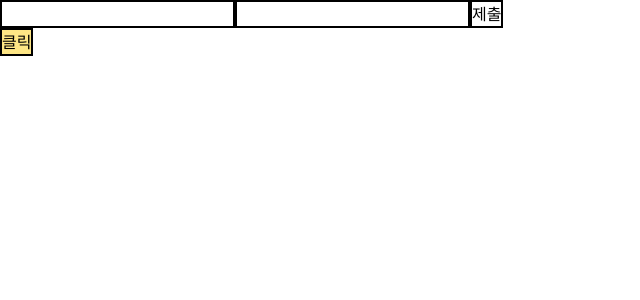
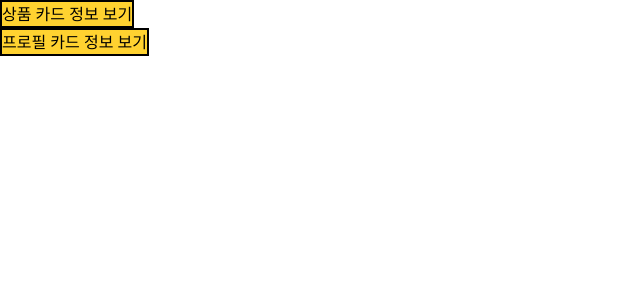
Before and after one commit to qqqkyj/sesac-fullstack-training, a React (Vite) app in the folder react/my-react-app/: page / in a window 1280 px wide. Shown: the top 300 px of the page, without its empty margins (0-640 px from the left). Built offline with nearby package versions, Linux system fonts and the light colour scheme.

Commit message:
react props basic

```diff
--- a/react/my-react-app/src/App.jsx
+++ b/react/my-react-app/src/App.jsx
@@ -1,7 +1,5 @@
 import React from "react";
-import OnClick from "./components/EventHandling/OnClick";
-import OnChange from "./components/EventHandling/OnChange";
-import OnSubmit from "./components/EventHandling/OnSubmit";
+import CardContainer from "./components/Props/CardContainer";
 
 // 파일과 동일한 함수는 컴포넌트 함수
 // 컴포넌트 함수 : 태그(HTML 문서)를 생성하는 함수
@@ -17,21 +15,7 @@ export default function App() {
 	return (
 		<div>
 			{/* 컴포넌트 사용 */}
-			<OnSubmit></OnSubmit>
-			<OnClick></OnClick>
+			<CardContainer />
 		</div>
 	);
-
-	// return (
-	// 	<>
-	// 		{/* <Rule></Rule> */}
-	// 		{/* <Header/> 추가 */}
-	// 		<Header></Header>
-
-	// 		<InterPlation></InterPlation>
-
-	// 		{/* <Footer/> 추가 */}
-	// 		<Footer></Footer>
-	// 	</>
-	// );
 }
--- a/react/my-react-app/src/components/Footer.jsx
+++ /dev/null
@@ -1,7 +0,0 @@
-import React from 'react'
-
-export default function Footer() {
-  return (
-    <div>Footer</div>
-  )
-}
--- a/react/my-react-app/src/components/Header.jsx
+++ /dev/null
@@ -1,10 +0,0 @@
-import React from "react";
-import InterPlation from "./JSX/InterPlation";
-
-export default function Header() {
-	return (
-		<div>
-			<InterPlation></InterPlation>
-		</div>
-	);
-}
--- /dev/null
+++ b/react/my-react-app/src/components/Props/Card.jsx
@@ -0,0 +1,10 @@
+export default function Card({ onClick, title }) {
+	return (
+		<div>
+			{/* 함수 호출 */}
+			<button className="border-2 bg-amber-300" onClick={() => onClick(title)}>
+				{title} 정보 보기
+			</button>
+		</div>
+	);
+}
--- /dev/null
+++ b/react/my-react-app/src/components/Props/CardContainer.jsx
@@ -0,0 +1,16 @@
+import Card from "./Card";
+
+export default function CardContainer() {
+	// 함수 정의
+	function handleClick(titleParam) {
+		alert(`${titleParam} 카드 정보를 표시합니다.`);
+	}
+
+	return (
+		<div>
+			{/* 함수 Props와 데이터 Props 전달 */}
+			<Card onClick={handleClick} title="상품 카드" />
+			<Card onClick={handleClick} title="프로필 카드" />
+		</div>
+	);
+}
--- /dev/null
+++ b/react/my-react-app/src/components/Props/Child.jsx
@@ -0,0 +1,12 @@
+import React from "react";
+
+// 함수의 첫 번째 매개변수는 props 객체가 들어온다
+export default function Child(props) {
+	console.log(props);
+	return (
+		<div>
+			<h1>{props["name"]}</h1>
+			<h1>{props["age"]}</h1>
+		</div>
+	);
+}
--- /dev/null
+++ b/react/my-react-app/src/components/Props/Parent.jsx
@@ -0,0 +1,17 @@
+import Child from "./Child";
+
+// 1. Child 컴포넌트를 불러오기
+// 2. Child 컴포넌트를 Parent 컴포넌트 내부에 배치
+export default function Parent() {
+	return (
+		<div>
+			{/* 데이터(Props)를 전달하는 방법 */}
+			{/* Child 컴포넌트의 name 속성 */}
+			{/* 문자열 속성은 따옴표("") 사이에 넣고 */}
+			{/* 숫자 속성은 중괄호({}) 사이에 넣는다 */}
+			<Child name="홍길동" age={43} />
+			<Child name="김철수" age={20} />
+			<Child name="영희" age={25} />
+		</div>
+	);
+}
--- /dev/null
+++ b/react/my-react-app/src/components/PropsExample/Profile.jsx
@@ -0,0 +1,14 @@
+import React from "react";
+
+export default function Profile({ name, age, isAdmin }) {
+	return (
+		<div>
+			{/* 저는 {props.name}이고, 나이는 {props.age}세 이며,
+			{props.isAdmin ? "관리자 입니다." : "관리자가 아닙니다."} */}
+			{/* 저는 {props.user.name}이고, 나이는 {props.user.age}세 이며,
+			{props.user.isAdmin ? " 관리자 입니다." : " 관리자가 아닙니다."} */}
+			저는 {name}이고, {age}세 이며, 관리자 여부는{" "}
+			{isAdmin ? "관리자 입니다." : "관리자가 아닙니다."}
+		</div>
+	);
+}
--- /dev/null
+++ b/react/my-react-app/src/components/PropsExample/ProfileContainer.jsx
@@ -0,0 +1,17 @@
+import Profile from "./Profile";
+
+export default function ProfileContainer() {
+	const name = "주영";
+	const age = 30;
+	const isAdmin = true;
+
+	return (
+		<div>
+			<Profile name="현우" age={22} isAdmin={true} />
+			<Profile name="수진" age={21} isAdmin={false} />
+			{/* <Profile user={{ name: "동원", age: 30, isAdmin: true }} />
+			<Profile user={{ name: "경식", age: 26, isAdmin: false }} /> */}
+			<Profile name={name} age={age} isAdmin={isAdmin} />
+		</div>
+	);
+}
```
Also changed, not shown: react/my-react-app/src/components/EventHandling/README.md (added), react/my-react-app/src/components/PropsExample/README.md (added), react/my-react-app/src/components/PropsExample/image-1.png (added), react/my-react-app/src/components/PropsExample/image.png (added).
